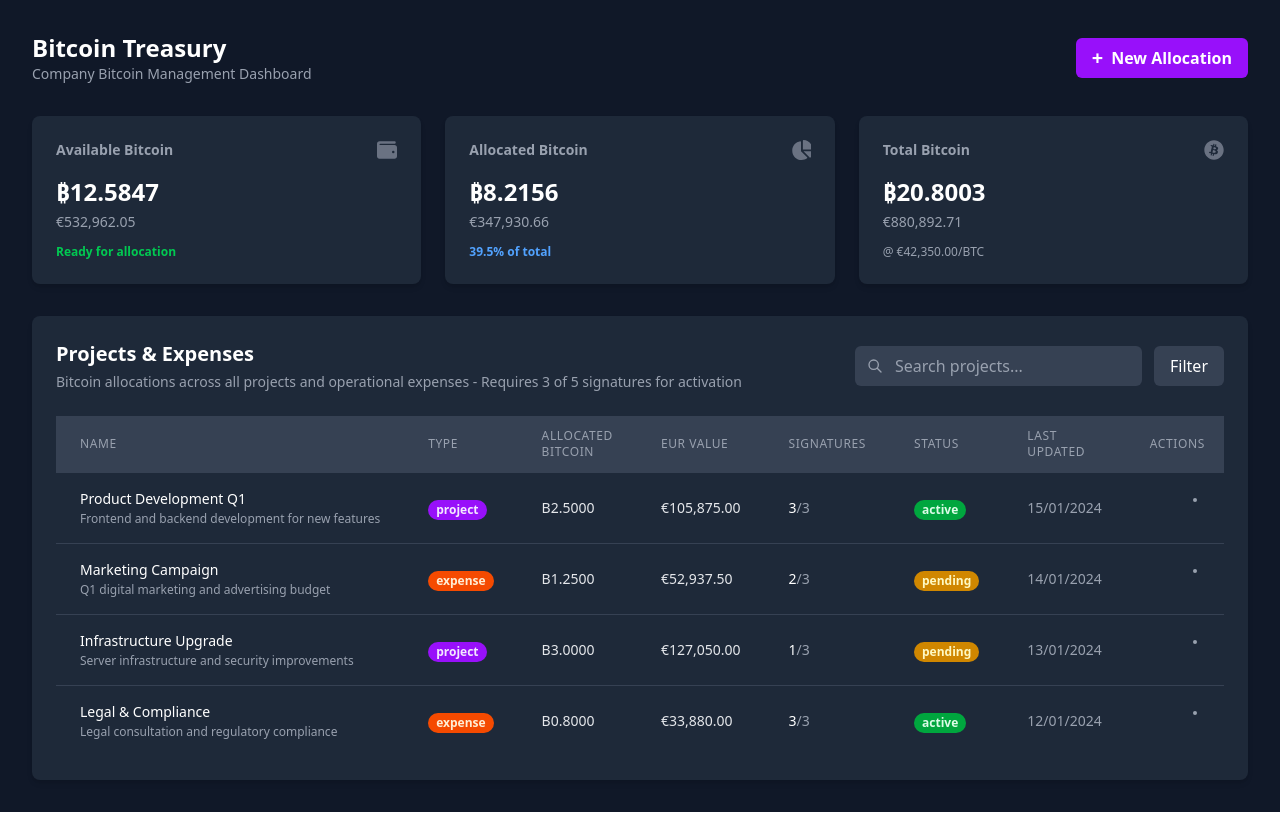
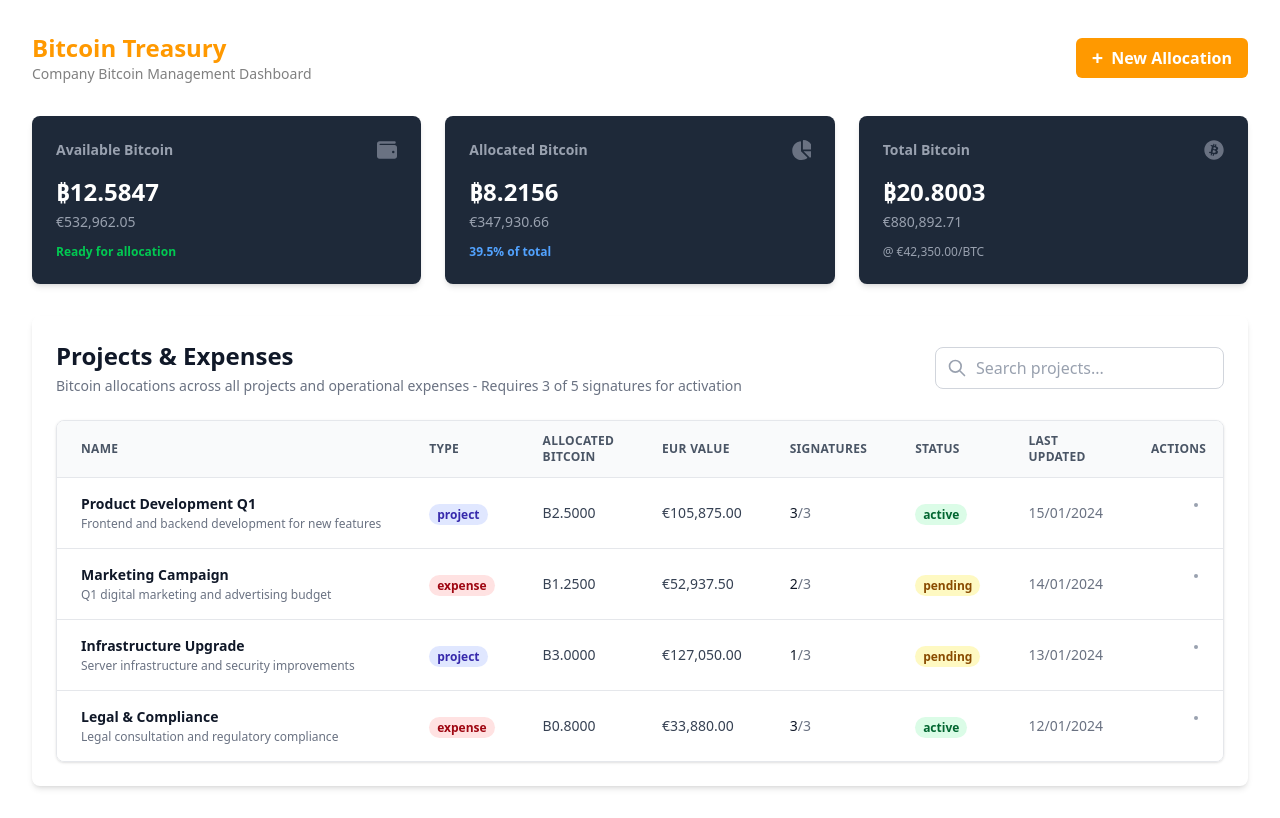
Before and after one commit to arejula27/btc-dao, a React (Vite) app in the folder frontend/: page / in a window 1280 px wide. Built offline with nearby package versions, Linux system fonts and the light colour scheme.

Commit message:
changed theme, must be fixed in the future

```diff
--- a/frontend/src/App.tsx
+++ b/frontend/src/App.tsx
@@ -8,7 +8,7 @@ function App() {
     available: {
       btc: '12.5847',
       eur: '532,962.05',
-      status: 'Ready for allocation',
+      status: 'Ready for allocation', // Corrected status string
     },
     allocated: {
       btc: '8.2156',
@@ -66,13 +66,14 @@ function App() {
   ];
 
   return (
-    <div className="min-h-screen bg-gray-900 text-gray-100 p-8 font-sans">
+    // Removed bg-gray-900 and text-gray-100 as they are now on the <body> via index.css
+    <div className="min-h-screen p-8 font-sans">
       <header className="flex justify-between items-center mb-8">
         <div>
-          <h1 className="text-2xl font-bold text-white">Bitcoin Treasury</h1>
-          <p className="text-sm text-gray-400">Company Bitcoin Management Dashboard</p>
+          <h1 className="text-2xl font-bold text-brand-primary">Bitcoin Treasury</h1> {/* Updated from text-white */}
+          <p className="text-sm text-text-muted">Company Bitcoin Management Dashboard</p> {/* Updated from text-gray-400 */}
         </div>
-        <button className="bg-purple-600 hover:bg-purple-700 text-white font-semibold py-2 px-4 rounded-md flex items-center space-x-2">
+        <button className="bg-brand-primary hover:bg-brand-primary-hover text-text-heading font-semibold py-2 px-4 rounded-md flex items-center space-x-2"> {/* Updated bg- and text- classes */}
           <span className="text-xl leading-none">+</span>
           <span>New Allocation</span>
         </button>
@@ -102,7 +103,7 @@ function App() {
           icon="M504 256c0 137-111 248-248 248S8 393 8 256 119 8 256 8s248 111 248 248zm-141.7-35.3c4.9-33-20.2-50.7-54.6-62.6l11.1-44.7-27.2-6.8-10.9 43.5c-7.2-1.8-14.5-3.5-21.8-5.1l10.9-43.8-27.2-6.8-11.2 44.7c-5.9-1.3-11.7-2.7-17.4-4.1l0-.1-37.5-9.4-7.2 29.1s20.2 4.6 19.8 4.9c11 2.8 13 10 12.7 15.8l-12.7 50.9c.8 .2 1.7 .5 2.8 .9-.9-.2-1.9-.5-2.9-.7l-17.8 71.3c-1.3 3.3-4.8 8.4-12.5 6.5 .3 .4-19.8-4.9-19.8-4.9l-13.5 31.1 35.4 8.8c6.6 1.7 13 3.4 19.4 5l-11.3 45.2 27.2 6.8 11.2-44.7a1038.2 1038.2 0 0 0 21.7 5.6l-11.1 44.5 27.2 6.8 11.3-45.1c46.4 8.8 81.3 5.2 96-36.7 11.8-33.8-.6-53.3-25-66 17.8-4.1 31.2-15.8 34.7-39.9zm-62.2 87.2c-8.4 33.8-65.3 15.5-83.8 10.9l14.9-59.9c18.4 4.6 77.6 13.7 68.8 49zm8.4-87.7c-7.7 30.7-55 15.1-70.4 11.3l13.5-54.3c15.4 3.8 64.8 11 56.8 43z"
         />
       </section>
-      <section className="bg-gray-800 p-6 rounded-lg shadow-md">
+      <section className=" p-6 rounded-lg shadow-md"> {/* Updated from bg-gray-800 */}
         <ProjectsExpensesTable data={projectsExpenses} />
       </section>
     </div>
--- a/frontend/src/components/ProjectsExpensesTable.tsx
+++ b/frontend/src/components/ProjectsExpensesTable.tsx
@@ -22,59 +22,53 @@ function ProjectsExpensesTable({ data }: ProjectsExpensesTableProps): JSX.Elemen
     <div>
       <div className="flex flex-col md:flex-row md:justify-between md:items-center mb-6">
         <div>
-          <h2 className="text-xl font-bold text-white mb-1">Projects & Expenses</h2>
-          <p className="text-sm text-gray-400">Bitcoin allocations across all projects and operational expenses - Requires 3 of 5 signatures for activation</p>
+          <h2 className="text-2xl font-semibold text-gray-900 mb-1">
+            Projects & Expenses
+          </h2>
+          <p className="text-sm text-gray-500">
+            Bitcoin allocations across all projects and operational expenses - Requires 3 of 5 signatures for activation
+          </p>
         </div>
         <div className="flex space-x-3 mt-4 md:mt-0">
           <div className="relative">
             <input
               type="text"
               placeholder="Search projects..."
-              className="pl-10 pr-4 py-2 rounded-md bg-gray-700 text-white placeholder-gray-400 focus:outline-none focus:ring-2 focus:ring-purple-500"
+              className="pl-10 pr-4 py-2 rounded-lg border border-gray-300 bg-white text-gray-900 placeholder-gray-400 focus:outline-none focus:ring-2 focus:ring-brand-primary focus:border-brand-primary transition"
               value={searchTerm}
               onChange={handleSearchChange}
             />
-            <svg className="absolute left-3 top-1/2 transform -translate-y-1/2 w-4 h-4 text-gray-400" fill="none" stroke="currentColor" viewBox="0 0 24 24" xmlns="http://www.w3.org/2000/svg">
+            <svg
+              className="absolute left-3 top-1/2 transform -translate-y-1/2 w-5 h-5 text-gray-400"
+              fill="none"
+              stroke="currentColor"
+              viewBox="0 0 24 24"
+              xmlns="http://www.w3.org/2000/svg"
+            >
               <path strokeLinecap="round" strokeLinejoin="round" strokeWidth="2" d="M21 21l-6-6m2-5a7 7 0 11-14 0 7 7 0 0114 0z"></path>
             </svg>
           </div>
-          <button className="bg-gray-700 hover:bg-gray-600 text-white py-2 px-4 rounded-md">
-            Filter
-          </button>
         </div>
       </div>
 
-      <div className="overflow-x-auto">
-        <table className="min-w-full divide-y divide-gray-700">
-          <thead className="bg-gray-700">
+      <div className="overflow-x-auto rounded-lg border border-gray-200 shadow-sm">
+        <table className="min-w-full divide-y divide-gray-200">
+          <thead className="bg-gray-50">
             <tr>
-              <th scope="col" className="px-6 py-3 text-left text-xs font-medium text-gray-400 uppercase tracking-wider">
-                Name
-              </th>
-              <th scope="col" className="px-6 py-3 text-left text-xs font-medium text-gray-400 uppercase tracking-wider">
-                Type
-              </th>
-              <th scope="col" className="px-6 py-3 text-left text-xs font-medium text-gray-400 uppercase tracking-wider">
-                Allocated Bitcoin
-              </th>
-              <th scope="col" className="px-6 py-3 text-left text-xs font-medium text-gray-400 uppercase tracking-wider">
-                EUR Value
-              </th>
-              <th scope="col" className="px-6 py-3 text-left text-xs font-medium text-gray-400 uppercase tracking-wider">
-                Signatures
-              </th>
-              <th scope="col" className="px-6 py-3 text-left text-xs font-medium text-gray-400 uppercase tracking-wider">
-                Status
-              </th>
-              <th scope="col" className="px-6 py-3 text-left text-xs font-medium text-gray-400 uppercase tracking-wider">
-                Last Updated
-              </th>
-              <th scope="col" className="px-6 py-3 text-left text-xs font-medium text-gray-400 uppercase tracking-wider">
-                Actions
-              </th>
+              {[
+                'Name', 'Type', 'Allocated Bitcoin', 'EUR Value', 'Signatures', 'Status', 'Last Updated', 'Actions',
+              ].map((header) => (
+                <th
+                  key={header}
+                  scope="col"
+                  className="px-6 py-3 text-left text-xs font-semibold text-gray-600 uppercase tracking-wide"
+                >
+                  {header}
+                </th>
+              ))}
             </tr>
           </thead>
-          <tbody className="bg-gray-800 divide-y divide-gray-700">
+          <tbody className="bg-white divide-y divide-gray-200">
             {filteredData.map((item: TableItem, index: number) => (
               <TableRow key={index} item={item} />
             ))}
@@ -85,4 +79,7 @@ function ProjectsExpensesTable({ data }: ProjectsExpensesTableProps): JSX.Elemen
   );
 }
 
+
+
+
 export default ProjectsExpensesTable;
--- a/frontend/src/components/TableRow.tsx
+++ b/frontend/src/components/TableRow.tsx
@@ -14,58 +14,51 @@ export interface TableItem {
 interface TableRowProps {
   item: TableItem;
 }
-
 function TableRow({ item }: TableRowProps): JSX.Element {
   const getTypeClasses = (type: TableItem['type']): string => {
     return type === 'project'
-      ? 'bg-purple-600 text-purple-100'
-      : 'bg-orange-600 text-orange-100';
+      ? 'bg-indigo-100 text-indigo-800'
+      : 'bg-red-100 text-red-800';
   };
 
   const getStatusClasses = (status: TableItem['status']): string => {
     switch (status.toLowerCase()) {
       case 'active':
-        return 'bg-green-600 text-green-100';
+        return 'bg-green-100 text-green-800';
       case 'pending':
-        return 'bg-yellow-600 text-yellow-100';
+        return 'bg-yellow-100 text-yellow-800';
       default:
-        return 'bg-gray-500 text-gray-100';
+        return 'bg-gray-100 text-gray-800';
     }
   };
 
   return (
-    <tr className="hover:bg-gray-700">
+    <tr className="hover:bg-gray-50 transition">
       <td className="px-6 py-4 whitespace-nowrap">
         <div className="flex flex-col">
-          <p className="text-sm font-medium text-white">{item.name}</p>
-          <p className="text-xs text-gray-400 mt-0.5">{item.description}</p>
+          <p className="text-sm font-semibold text-gray-900">{item.name}</p>
+          <p className="text-xs text-gray-500 mt-0.5">{item.description}</p>
         </div>
       </td>
       <td className="px-6 py-4 whitespace-nowrap">
-        <span className={`px-2 inline-flex text-xs leading-5 font-semibold rounded-full ${getTypeClasses(item.type)}`}>
+        <span className={`px-2 py-0.5 rounded-full text-xs font-semibold ${getTypeClasses(item.type)}`}>
           {item.type}
         </span>
       </td>
-      <td className="px-6 py-4 whitespace-nowrap text-sm text-gray-200">
-        {item.allocatedBtc}
-      </td>
-      <td className="px-6 py-4 whitespace-nowrap text-sm text-gray-200">
-        €{item.eurValue}
-      </td>
+      <td className="px-6 py-4 whitespace-nowrap text-sm text-gray-700">{item.allocatedBtc}</td>
+      <td className="px-6 py-4 whitespace-nowrap text-sm text-gray-700">€{item.eurValue}</td>
       <td className="px-6 py-4 whitespace-nowrap text-sm">
-        <span className="text-white">{item.signatures.split('/')[0]}</span>
-        <span className="text-gray-400">/{item.signatures.split('/')[1]}</span>
+        <span className="text-gray-900 font-medium">{item.signatures.split('/')[0]}</span>
+        <span className="text-gray-500">/{item.signatures.split('/')[1]}</span>
       </td>
       <td className="px-6 py-4 whitespace-nowrap">
-        <span className={`px-2 inline-flex text-xs leading-5 font-semibold rounded-full ${getStatusClasses(item.status)}`}>
+        <span className={`px-2 py-0.5 rounded-full text-xs font-semibold ${getStatusClasses(item.status)}`}>
           {item.status}
         </span>
       </td>
-      <td className="px-6 py-4 whitespace-nowrap text-sm text-gray-400">
-        {item.lastUpdated}
-      </td>
+      <td className="px-6 py-4 whitespace-nowrap text-sm text-gray-500">{item.lastUpdated}</td>
       <td className="px-6 py-4 whitespace-nowrap text-right text-sm font-medium">
-        <button className="text-gray-400 hover:text-gray-200">
+        <button className="text-gray-400 hover:text-gray-600 transition">
           <svg className="w-5 h-5" fill="currentColor" viewBox="0 0 20 20">
             <path d="M10 6a2 2 0 110-4 2 2 0 010 4zm0 8a2 2 110-4 2 2 0 010 4zm0 8a2 2 110-4 2 2 0 010 4z" />
           </svg>
--- a/frontend/src/index.css
+++ b/frontend/src/index.css
@@ -1 +1,22 @@
+
 @import "tailwindcss";
+
+@theme {
+  --color-background-default: #0a0a0a;
+  --color-background-card: #141414;
+  --color-background-subtle: #1f1f1f;
+
+  --color-text-default: #eaeaea;
+  --color-text-heading: #ffffff;
+  --color-text-muted: #808080;
+
+  --color-brand-primary: #ff9900;       /* Orange BTC glow */
+  --color-brand-primary-hover: #cc7a00;
+  --color-brand-primary-focus: #ffb84d;
+  --color-brand-secondary: #00bcd4;     /* Cyan contrast */
+
+  --color-status-success-default: #10b981;
+  --color-status-success-text: #6ee7b7;
+  --color-status-warning-default: #f59e0b;
+  --color-status-info-default: #3b82f6;
+}
```
